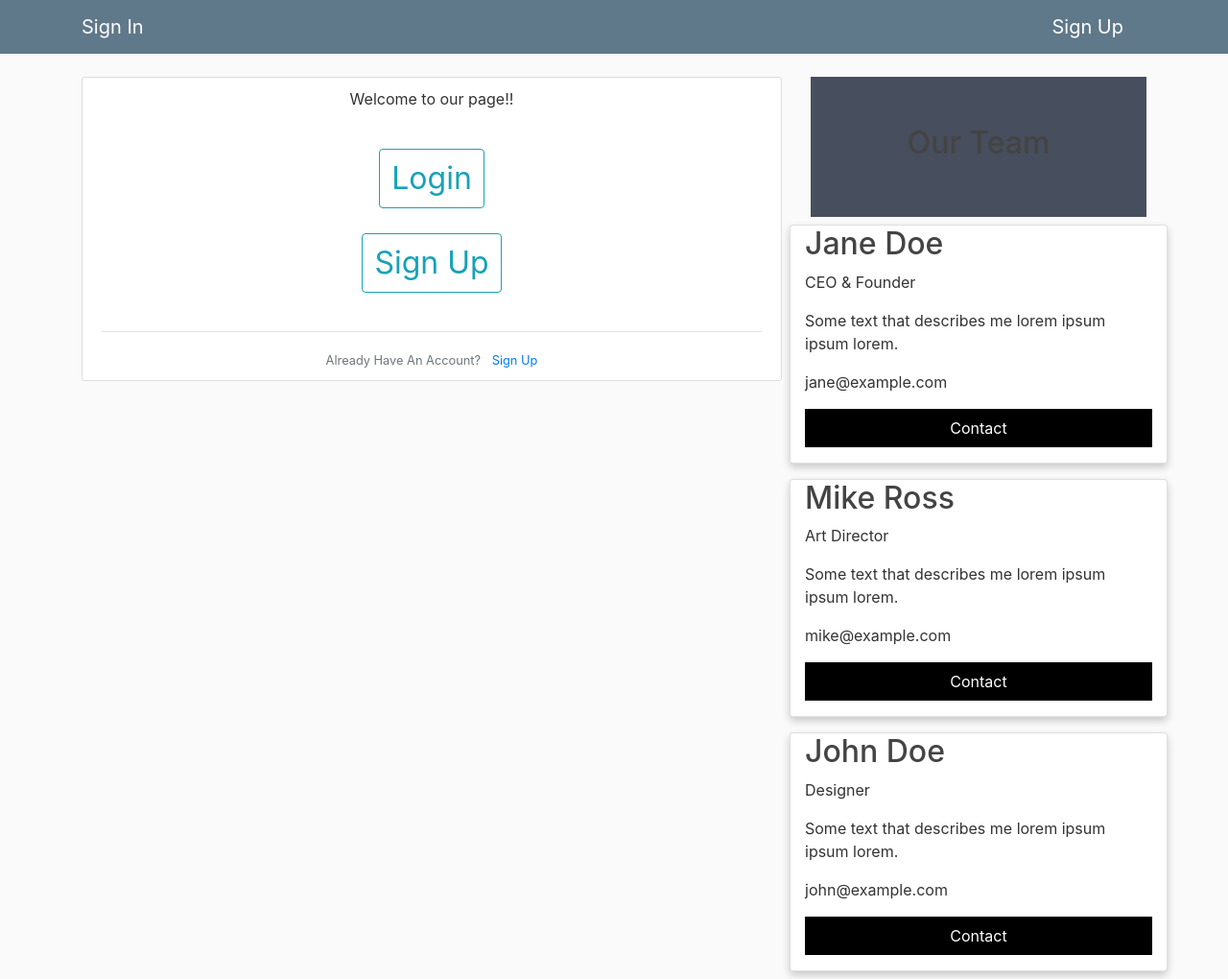
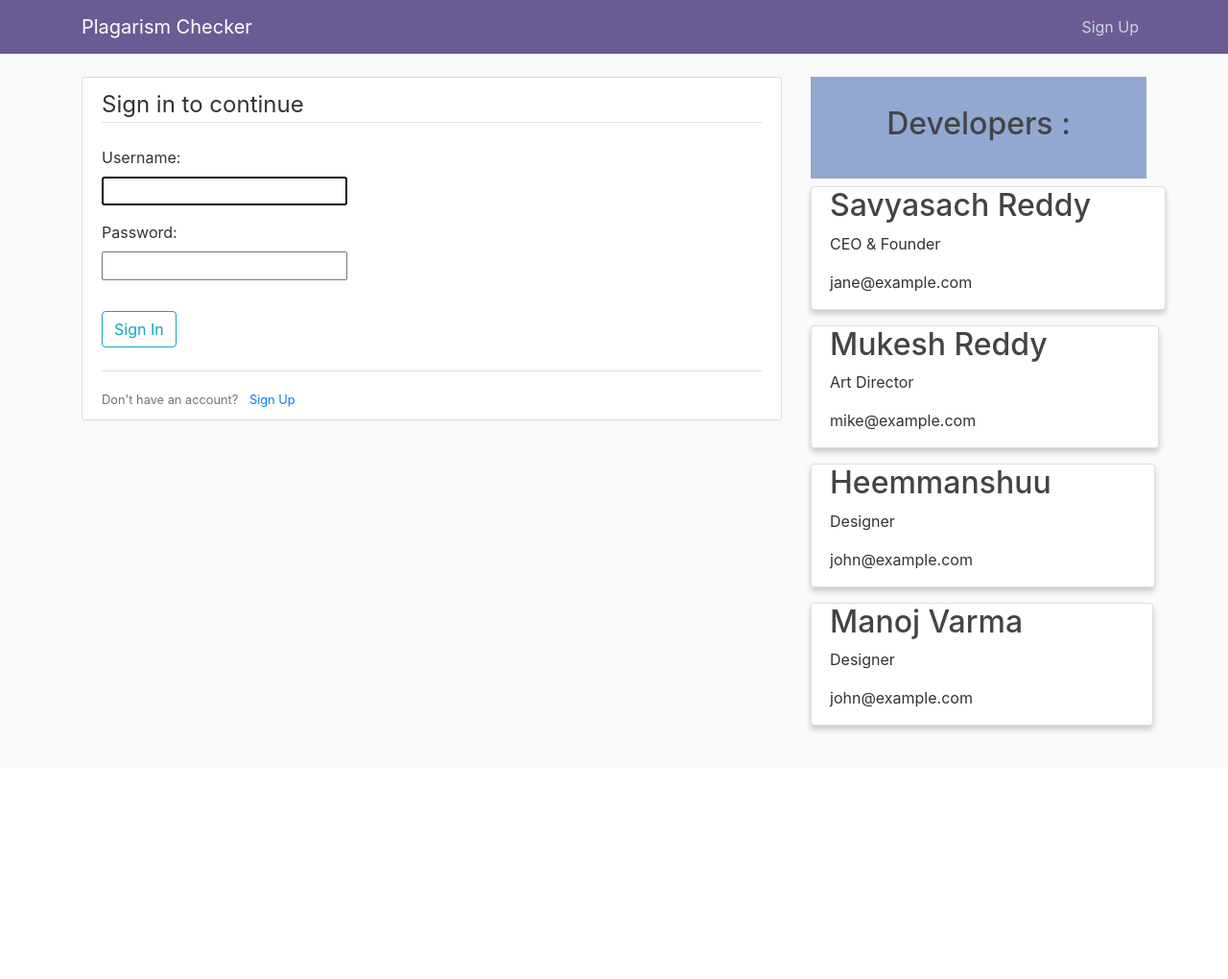
Before and after one commit to Mukesh231/RedPlag, a Django app: page / in a window 1280 px wide. Shown: the whole page at 96% size. After the commit the page ends 763 px from the top, so only its background shows below. Run offline with Django 3.2, Linux system fonts and the light colour scheme; some libraries are stand-ins or nearby versions.

Commit message:
i keep pushing

```diff
--- a/RedPlag/settings.py
+++ b/RedPlag/settings.py
@@ -32,7 +32,6 @@ ALLOWED_HOSTS = ['localhost',
 # Application definition
 
 INSTALLED_APPS = [
-    'rest_framework',
     'django.contrib.admin',
     'django.contrib.auth',
     'django.contrib.contenttypes',
@@ -40,13 +39,11 @@ INSTALLED_APPS = [
     'django.contrib.messages',
     'django.contrib.staticfiles',
     'api',
-    'corsheaders',
     'fileupload',
     'accounts',
 ]
 
 MIDDLEWARE = [
-    'corsheaders.middleware.CorsMiddleware',
     'django.middleware.security.SecurityMiddleware',
     'django.contrib.sessions.middleware.SessionMiddleware',
     'django.middleware.common.CommonMiddleware',
--- a/RedPlag/urls.py
+++ b/RedPlag/urls.py
@@ -15,7 +15,7 @@ urlpatterns = [
     path('login/', auth_views.LoginView.as_view(template_name='login.html'), name ='login'),
     path('logout/', auth_views.LogoutView.as_view(template_name='logout.html'), name='logout'),
     path('home/', views.home, name='home'),
-    path('', views.start, name='start'),
+    path('', auth_views.LoginView.as_view(template_name='login.html'), name ='login'),
     path('password_change/', auth_views.PasswordChangeView.as_view(template_name='password_change.html'), name='password_change'),
     path('password_change_done/', auth_views.PasswordChangeDoneView.as_view(template_name='password_change_done.html'), name='password_change_done'),
 
--- a/static/css/main.css
+++ b/static/css/main.css
@@ -13,7 +13,7 @@ ul {
 }
 
 .bg-steel {
-  background-color: #5f788a;
+  background-color: #6B5B95;
 }
 
 .site-header .navbar-nav .nav-link {
@@ -92,11 +92,11 @@ a.article-title:hover {
 }
 
 .card {
-  box-shadow: 0 4px 8px 0 rgba(0, 0, 0, 0.2);
+  box-shadow: 0 4px 6px 0 rgba(0, 0, 0, 0.2);
   margin: 8px;
 }
 .about-section {
-  padding: 50px;
+  padding: 30px;
   text-align: center;
   background-color: #474e5d;
   color: white;
--- a/templates/base.html
+++ b/templates/base.html
@@ -8,20 +8,25 @@
     {% if title %}
         <title>legi0n - {{ title }}</title>
     {% else %}
-        <title>legi0n</title>
+        <title>Plagarism Checker
+
+</title>
     {% endif %}
   </head>
   <body>
-    <header class="site-header">
-      <nav class="navbar navbar-expand-md navbar-dark bg-steel fixed-top">
-        <div class="container">
-          <a class="navbar-brand mr-4" href="/login">Sign In</a>
-          <button class="navbar-toggler" type="button" data-toggle="collapse" data-target="#navbarToggle" aria-controls="navbarToggle" aria-expanded="false" aria-label="Toggle navigation">
-          <span class="navbar-toggler-icon"></span>
-          </button>
-          <a class="navbar-brand mr-4" href="/signup">Sign Up</a>
-          <button class="navbar-toggler" type="button" data-toggle="collapse" data-target="#navbarToggle" aria-controls="navbarToggle" aria-expanded="false" aria-label="Toggle navigation">
-          <span class="navbar-toggler-icon"></span>
+    <header class="site-header" >
+      <nav class="navbar navbar-expand-md navbar-dark bg-steel fixed-top" style="background-color: #6B5B95">
+        <div class="container" >
+          <p class="navbar-nav", style="font-size: 20px; color: white">Plagarism Checker</p>
+          <div class="navbar-nav">
+              {% if user.is_authenticated %}
+                <a class="nav-item nav-link" href="/home">Home</a>
+                <a class="nav-item nav-link" href="/logout">Logout</a>
+              {% else %}
+                <a class="nav-item nav-link" href="/signup">Sign Up</a>
+              {% endif %}
+            </div>
+
         </div>
       </nav>
     </header>
@@ -39,42 +44,46 @@
       {% endblock %}
     </div>
     <div class="col-md-4">
-            <div class="about-section">
-            <h2 style="text-align:center">Our Team</h2>
+            <div class="about-section" style="padding: 30px;background-color: #92A8D1 " >
+            <h2 style="text-align:center">Developers :</h2>
           </div>
 <div class="row">
   <div class="row">
-    <div class="card">
-      <div class="container">
-        <h2>Jane Doe</h2>
+    <div class="card" style="margin-left: 30px">
+      <div class= "container" style="margin: 0px 62px 0px 4px">
+        <h2>Savyasach Reddy</h2>
         <p class="title">CEO & Founder</p>
-        <p>Some text that describes me lorem ipsum ipsum lorem.</p>
         <p>jane@example.com</p>
-        <p><button class="button">Contact</button></p>
       </div>
     </div>
   </div>
 
   <div class="row">
-    <div class="card">
-      <div class="container">
-        <h2>Mike Ross</h2>
+    <div class="card" style="margin-left: 30px">
+      <div class="container" style="margin: 0px 100px 0px 4px">
+        <h2>Mukesh Reddy</h2>
         <p class="title">Art Director</p>
-        <p>Some text that describes me lorem ipsum ipsum lorem.</p>
         <p>mike@example.com</p>
-        <p><button class="button">Contact</button></p>
       </div>
     </div>
   </div>
 
   <div class="row ">
-    <div class="card">
-      <div class="container">
-        <h2>John Doe</h2>
+    <div class="card" style="margin-left: 30px">
+      <div class="container" style="margin: 0px 92px 0px 4px">
+        <h2>Heemmanshuu</h2>
         <p class="title">Designer</p>
-        <p>Some text that describes me lorem ipsum ipsum lorem.</p>
         <p>john@example.com</p>
-        <p><button class="button">Contact</button></p>
+      </div>
+    </div>
+  </div>
+</div>
+  <div class="row ">
+    <div class="card" style="margin-left: 15px">
+      <div class="container" style="margin: 0px 120px 0px 4px">
+        <h2>Manoj Varma</h2>
+        <p class="title">Designer</p>
+        <p>john@example.com</p>
       </div>
     </div>
   </div>
--- a/templates/home.html
+++ b/templates/home.html
@@ -1,4 +1,3 @@
-templates/home.html
 {% extends 'base.html' %}
 
 
--- a/templates/login.html
+++ b/templates/login.html
@@ -8,7 +8,7 @@
 <form method="post">
   {% csrf_token %}
   <fieldset class="form-group">
-    <legend class="border-bottom mb-4">Join Today</legend>
+    <legend class="border-bottom mb-4">Sign in to continue</legend>
   {% for field in form %}
     <p>
       {{ field.label_tag }}<br>
@@ -27,7 +27,7 @@
 <br>
 <div class="border-top pt-3">
             <small class="text-muted">
-                Already Have An Account? <a class="ml-2" href="/signup">Sign Up</a>
+                Don't have an account? <a class="ml-2" href="/signup">Sign Up</a>
             </small>
         </div>
   {% endif %}
```
Also changed, not shown: db.sqlite3 (added), fileupload/migrations/0001_initial.py (added), fileupload/migrations/__init__.py (added).
